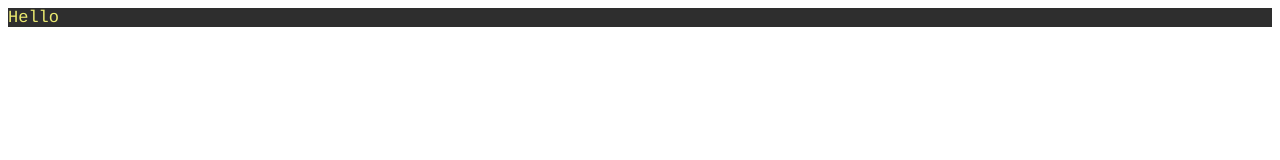
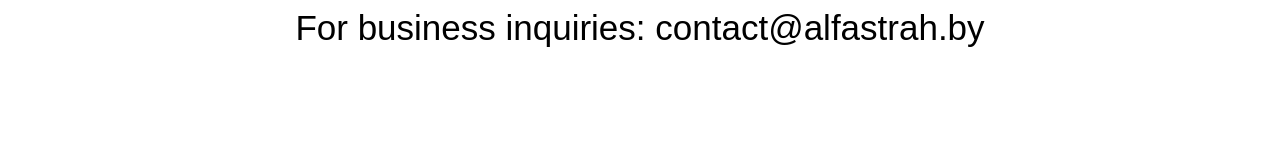
Before and after one commit to levisdmitri/levisdmitri.github.io, a plain HTML site: page index.html in a window 1280 px wide. Drawn offline with Linux system fonts and the light colour scheme.

Commit message:
Update index.html

```diff
--- a/index.html
+++ b/index.html
@@ -7,11 +7,11 @@
   <meta name="Generator" content="Cocoa HTML Writer">
   <meta name="CocoaVersion" content="2487.7">
   <style type="text/css">
-    p.p1 {margin: 0.0px 0.0px 0.0px 0.0px; font: 17.0px Courier; color: #eae96f; -webkit-text-stroke: #eae96f; background-color: #2e2e2e}
+    p.p1 {margin: 0.0px 0.0px 0.0px 0.0px; text-align: center; font: 35.0px Arial; -webkit-text-stroke: #000000; background-color: #ffffff}
     span.s1 {font-kerning: none}
   </style>
 </head>
 <body>
-<p class="p1"><span class="s1">Hello</span></p>
+<p class="p1"><span class="s1">For business inquiries: contact@alfastrah.by</span></p>
 </body>
 </html>
```
